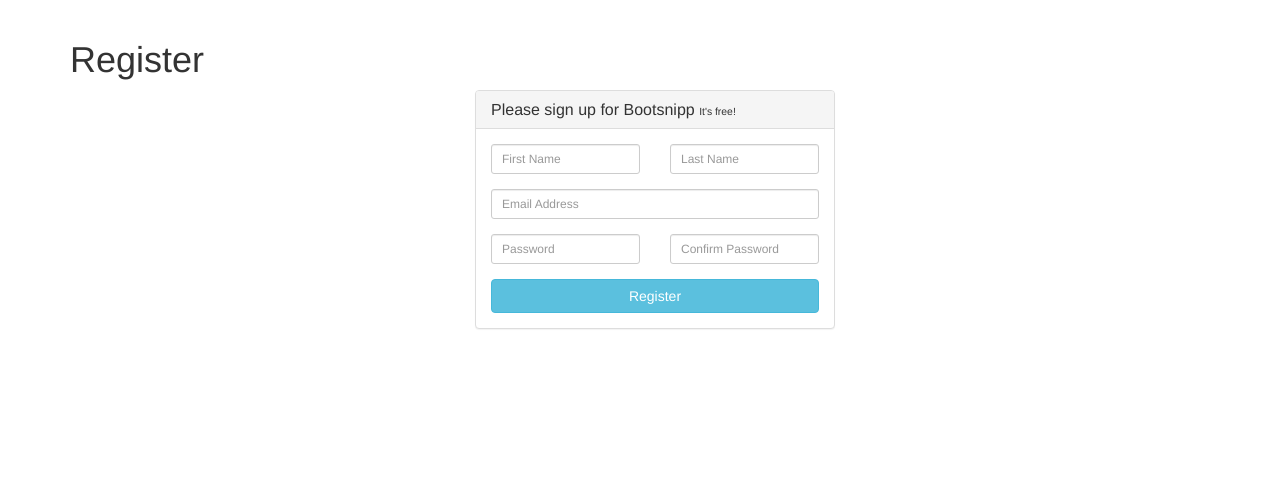
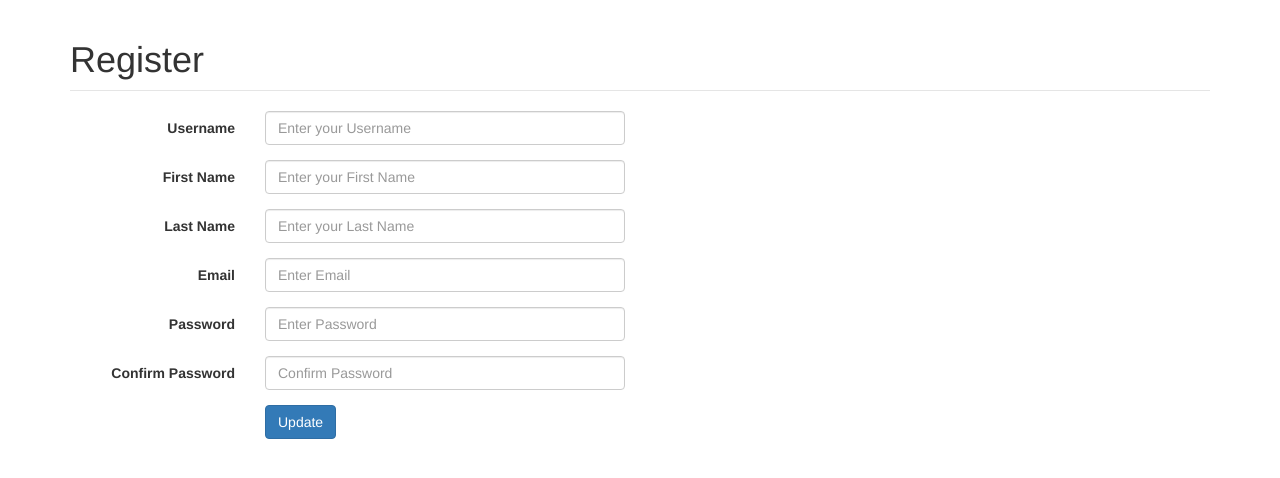
Before and after one commit to freeznet2012/blood, a Django app: page /account/register/donor in a window 1280 px wide. Shown: the part 52-530 px from the top of the page. Run offline with Django 3.2, Linux system fonts and the light colour scheme; some libraries are stand-ins or nearby versions.

Commit message:
changes in registration form

```diff
--- a/account/templates/reg_form1.html
+++ b/account/templates/reg_form1.html
@@ -4,56 +4,83 @@
 
 <div class="container">
 
-<h1>Register</h1>
+          <h1>Register</h1>
 
-<form method="POST">
-	{% csrf_token %}
-<div class="container">
-        <div class="row centered-form">
-        <div class="col-xs-12 col-sm-8 col-md-4 col-sm-offset-2 col-md-offset-4">
-          <div class="panel panel-default">
-            <div class="panel-heading">
-              <h3 class="panel-title">Please sign up for Bootsnipp <small>It's free!</small></h3>
-            </div>
-            <div class="panel-body">
-              <form role="form">
-                <div class="row">
-                  <div class="col-xs-6 col-sm-6 col-md-6">
+          <form method="POST" class="form-horizontal">
+        	{% csrf_token %}
+
+
+                <fieldset>
+
+                <!-- Form Name -->
+                    <legend></legend>
+
+
+                    <!-- Text input-->
                     <div class="form-group">
-                      <input type="text" name="first_name" id="first_name" class="form-control input-sm" placeholder="First Name">
+                      <label class="col-md-2 control-label" for="username">Username</label>
+                      <div class="col-md-4">
+                      <input id="id_{{ form.username.name}}" name="{{ form.username.name}}" type="text" placeholder="Enter your Username" class="form-control input-md" required=""  default="">
+
+                      </div>
                     </div>
-                  </div>
-                  <div class="col-xs-6 col-sm-6 col-md-6">
+
+                    <!-- Text input-->
                     <div class="form-group">
-                      <input type="text" name="last_name" id="last_name" class="form-control input-sm" placeholder="Last Name">
+                      <label class="col-md-2 control-label" for="First Name">First Name</label>
+                      <div class="col-md-4">
+                      <input id="id_{{ form.first_name.name}}" name="{{ form.first_name.name}}" type="text" placeholder="Enter your First Name" class="form-control input-md" required="" value="{{ first_name.value}}">
+
+                      </div>
                     </div>
-                  </div>
-                </div>
 
-                <div class="form-group">
-                  <input type="email" name="email" id="email" class="form-control input-sm" placeholder="Email Address">
-                </div>
+                    <!-- Text input-->
+                    <div class="form-group">
+                      <label class="col-md-2 control-label" for="Last Name">Last Name</label>
+                      <div class="col-md-4">
+                      <input id="id_{{ form.last_name.name}}" name="{{ form.last_name.name}}" type="text" placeholder="Enter your Last Name" class="form-control input-md" required="" value="{{ last_name.value}}">
 
-                <div class="row">
-                  <div class="col-xs-6 col-sm-6 col-md-6">
+                      </div>
+                    </div>
+
+                    <!-- Text input-->
                     <div class="form-group">
-                      <input type="password" name="password" id="password" class="form-control input-sm" placeholder="Password">
+                      <label class="col-md-2 control-label" for="street">Email</label>
+                      <div class="col-md-4">
+                      <input id="id_{{ form.email.name}}" name="{{ form.email.name}}" type="email" placeholder="Enter Email" class="form-control input-md" required="" >
+
+                      </div>
                     </div>
-                  </div>
-                  <div class="col-xs-6 col-sm-6 col-md-6">
+
+                    <!-- Text input-->
                     <div class="form-group">
-                      <input type="password" name="password_confirmation" id="password_confirmation" class="form-control input-sm" placeholder="Confirm Password">
+                      <label class="col-md-2 control-label" for="street">Password</label>
+                      <div class="col-md-4">
+                      <input id="id_{{ form.email.password1}}" name="{{ form.password1.name}}" type="password" placeholder="Enter Password" class="form-control input-md" required="" >
+
+                      </div>
                     </div>
-                  </div>
-                </div>
 
-                <input type="submit" value="Register" class="btn btn-info btn-block">
+                    <!-- Text input-->
+                    <div class="form-group">
+                      <label class="col-md-2 control-label" for="street">Confirm Password</label>
+                      <div class="col-md-4">
+                      <input id="id_{{ form.email.password2}}" name="{{ form.password2.name}}" type="password" placeholder="Confirm Password" class="form-control input-md" required="" >
 
-              </form>
-            </div>
-          </div>
-        </div>
-      </div>
-    </div>
+                      </div>
+                    </div>
+                    <!-- Button -->
+                    <div class="form-group">
+                      <label class="col-md-2 control-label" for="submit"></label>
+                      <div class="col-md-4">
+                        <button id="submit" name="submit" class="btn btn-primary">Update</button>
+                      </div>
+                    </div>
+
+
+              </fieldset>
+        </form>
+
+</div>
 
 {% endblock %}
```
Also changed, not shown: db.sqlite3.
